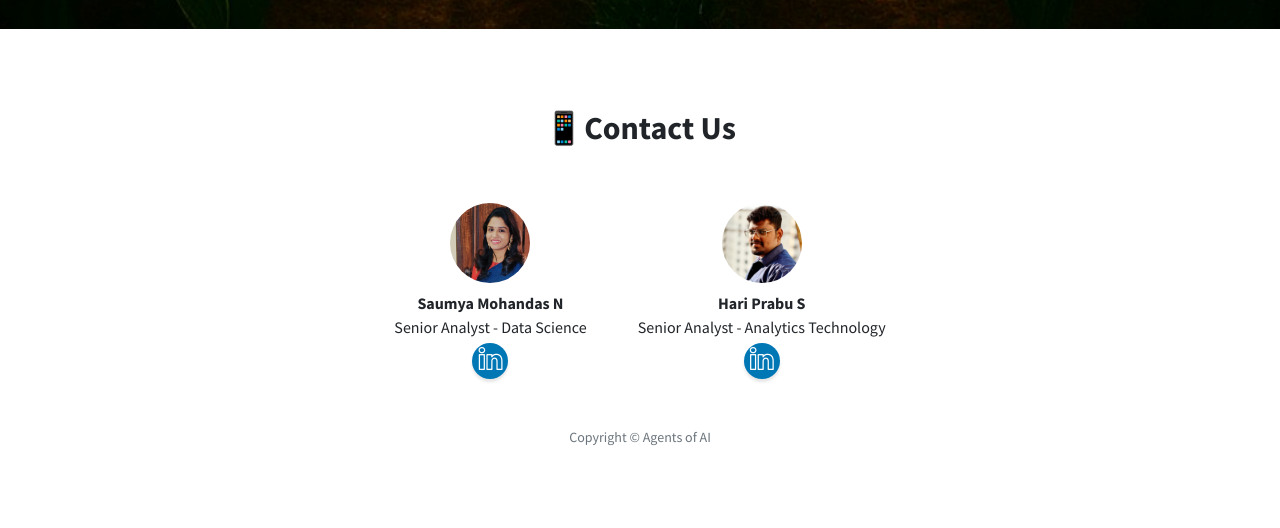
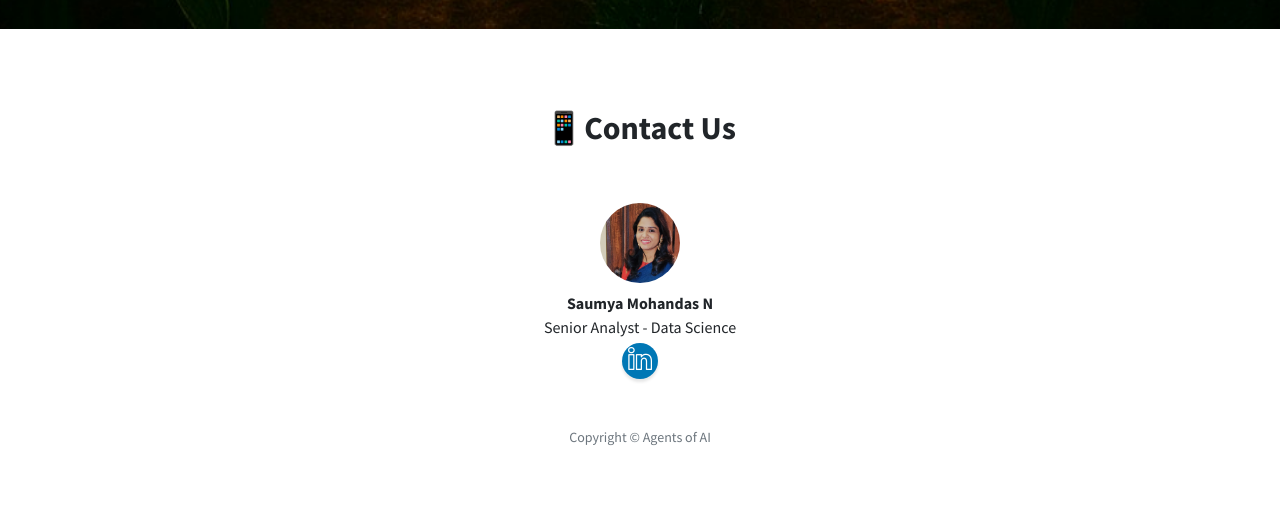
Before and after one commit to SaumyaMohandas/AgentsofAI, a Flask app: page / in a window 1280 px wide. Shown: the part 3256-3784 px from the top of the page. Run offline with Flask 3, Linux system fonts and the light colour scheme; some libraries are stand-ins or nearby versions.

Commit message:
index.html

```diff
--- a/templates/index.html
+++ b/templates/index.html
@@ -229,15 +229,7 @@
                         <i class="icon-social-linkedin"></i>
                       </a>
                     </li>
-                    <li class="list-inline-item text-center mx-4">
 
-                        <img src="static/assets/img/Hari.jpeg" class="rounded-circle mb-2" width="80" height="80" alt="Hari">
-                        <div><strong>Hari Prabu S</strong></div>
-                        <div>Senior Analyst - Analytics Technology</div>
-                        <a class="social-link rounded-circle text-white mt-1" href="https://www.linkedin.com/in/hariprabu741/" target="_blank" style="background-color: #0077b5; display: inline-block; width: 36px; height: 36px; line-height: 36px;">
-                          <i class="icon-social-linkedin"></i>
-                        </a>
-                      </li>
                   </ul>
 
                 <p class="text-muted small mb-0">Copyright &copy; Agents of AI</p>
```
